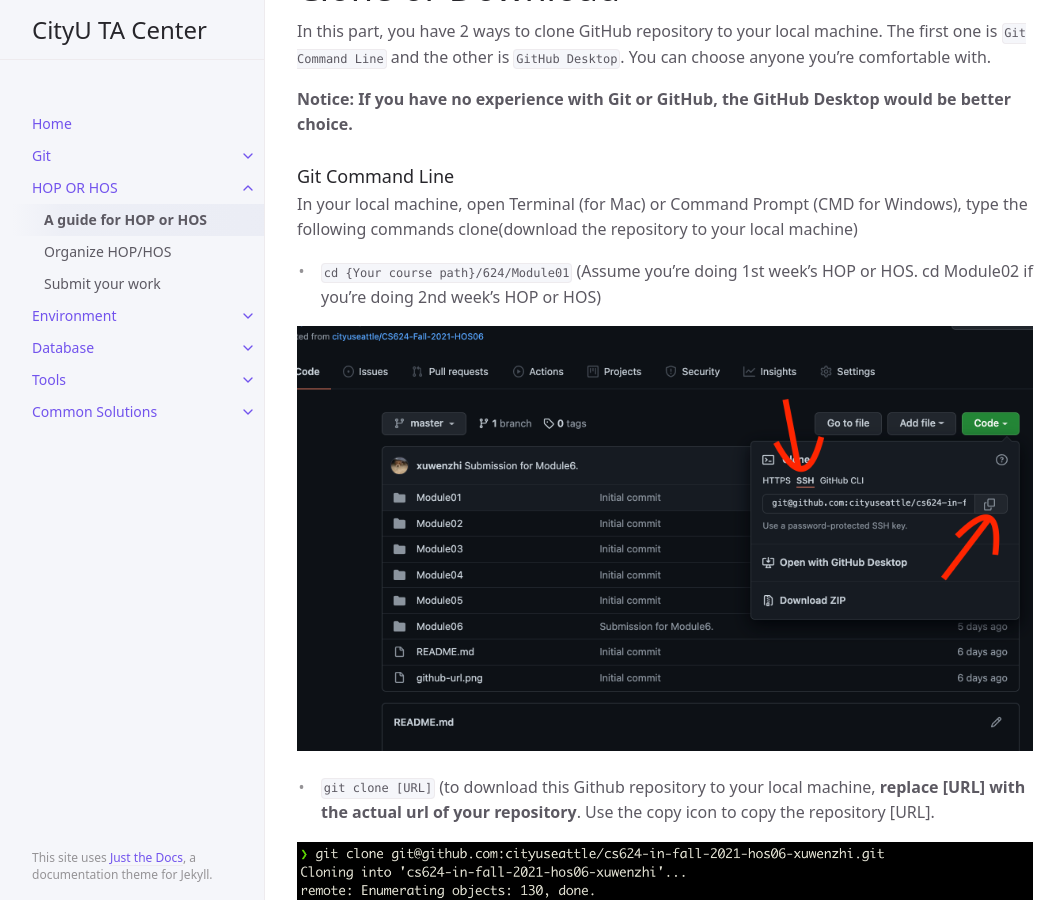
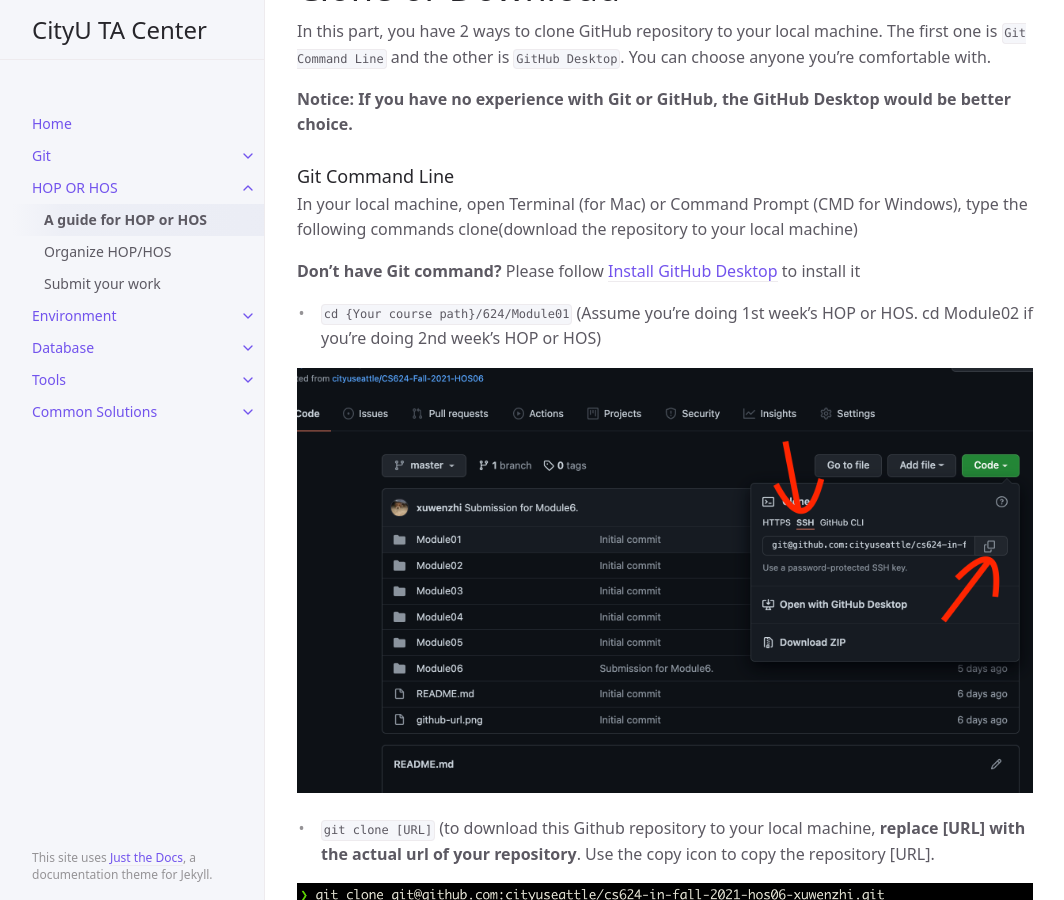
Before and after one commit to thomasthaddeus/cityuseattle.github.io, a Jekyll site: the page built from docs/hoporhos/guide.md, in a window 1280 px wide and 900 px high, scrolled down 488 px. Shown: the whole window, without its empty margins (107-1171 px from the left). Built offline with Jekyll 4.4.1, drawn with Linux system fonts in a browser that asks for light colours.

Commit message:
Add git install url to guide of HOP.

```diff
--- a/docs/hoporhos/guide.md
+++ b/docs/hoporhos/guide.md
@@ -31,7 +31,9 @@ In this part, you have 2 ways to clone GitHub repository to your local machine.
 
 ### Git Command Line
 
- In your local machine, open Terminal (for Mac) or Command Prompt (CMD for Windows), type the following commands clone(download the repository to your local machine)
+In your local machine, open Terminal (for Mac) or Command Prompt (CMD for Windows), type the following commands clone(download the repository to your local machine)
+
+**Don't have Git command?** Please follow [Install GitHub Desktop]({{ site.baseurl }}{% link docs/git/install.md %}) to install it
 
 * `cd {Your course path}/624/Module01` (Assume you're doing 1st week's HOP or HOS. cd Module02 if you're doing 2nd week's HOP or HOS)
 
```
